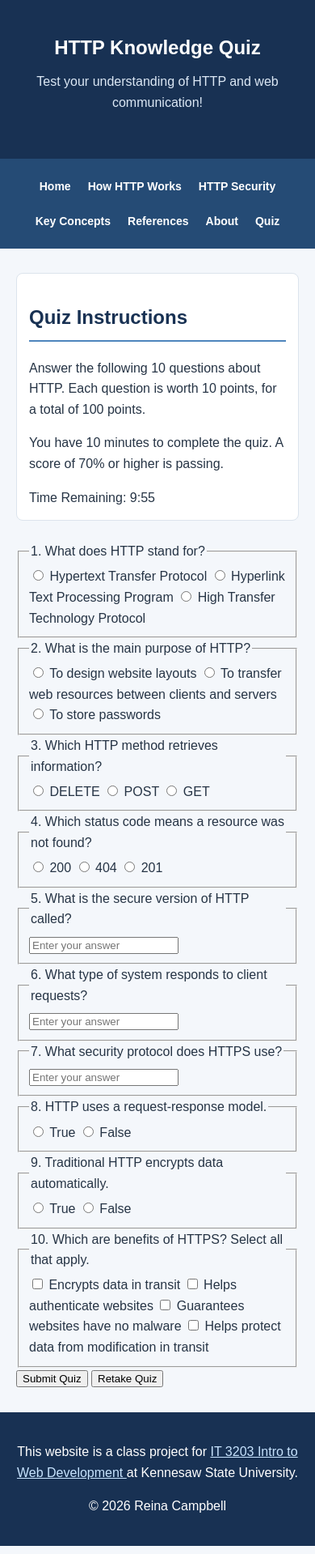
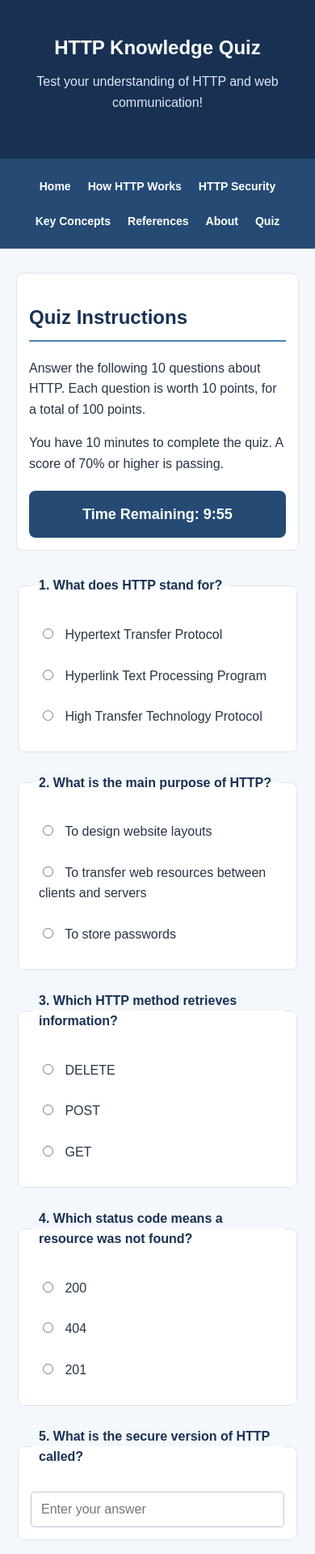
Before and after one commit to reinacampbell13/introtowebdev, a plain HTML site: page quiz.html in a window 390 px wide. Shown: the top 1919 px of the page at 81% size. Drawn offline with Linux system fonts and the light colour scheme.

Commit message:
Update style.css for http quiz

```diff
--- a/style.css
+++ b/style.css
@@ -210,3 +210,211 @@ footer a:hover {
         padding: 15px;
     }
 }
+
+/* =========================================
+   MILESTONE 2: HTTP QUIZ STYLING
+   The following styles improve the quiz
+   appearance and display user results.
+   ========================================= */
+
+/* Styles the countdown timer with a blue background */
+#timer {
+    background-color: #254b75;
+    color: white;
+    text-align: center;
+    font-size: 22px;
+    font-weight: bold;
+    padding: 15px;
+    margin-top: 20px;
+    border-radius: 8px;
+}
+
+/* Adds spacing around the entire quiz form */
+#quizForm {
+    margin-top: 25px;
+    margin-bottom: 30px;
+}
+
+/* Styles each question as a separate white box */
+fieldset {
+    background-color: white;
+    border: 1px solid #dce4ed;
+    border-radius: 8px;
+    padding: 25px;
+    margin-bottom: 20px;
+}
+
+/* Makes question titles bold and dark blue */
+legend {
+    color: #183153;
+    font-size: 18px;
+    font-weight: bold;
+    padding: 5px 10px;
+}
+
+/* Displays each answer choice on its own line */
+fieldset label {
+    display: block;
+    padding: 10px;
+    margin: 5px 0;
+    border-radius: 5px;
+    cursor: pointer;
+}
+
+/* Highlights answer choices when users hover over them */
+fieldset label:hover {
+    background-color: #eef5fc;
+}
+
+/* Adds spacing between radio buttons and answer text */
+input[type="radio"],
+input[type="checkbox"] {
+    margin-right: 10px;
+    cursor: pointer;
+}
+
+/* Styles the fill-in-the-blank text boxes */
+input[type="text"] {
+    width: 100%;
+    max-width: 450px;
+    padding: 12px;
+    margin-top: 10px;
+    border: 1px solid #b9c9da;
+    border-radius: 5px;
+    font-size: 16px;
+    box-sizing: border-box;
+}
+
+/* Highlights text boxes when users click inside them */
+input[type="text"]:focus {
+    outline: 2px solid #4e85bd;
+    border-color: #254b75;
+}
+
+/* Uses Flexbox to arrange the quiz buttons */
+.quiz-buttons {
+    display: flex;
+    gap: 15px;
+    flex-wrap: wrap;
+    justify-content: center;
+    margin: 25px 0;
+}
+
+/* Styles the Submit and Retake Quiz buttons */
+.quiz-buttons button {
+    background-color: #254b75;
+    color: white;
+    padding: 12px 25px;
+    border: none;
+    border-radius: 6px;
+    font-size: 16px;
+    font-weight: bold;
+    cursor: pointer;
+}
+
+/* Changes button color when users hover over them */
+.quiz-buttons button:hover {
+    background-color: #4e85bd;
+}
+
+/* Gives the Retake Quiz button a different color */
+#resetBtn {
+    background-color: #5b6573;
+}
+
+/* Adds a hover effect to the Retake Quiz button */
+#resetBtn:hover {
+    background-color: #3c4652;
+}
+
+/* Makes disabled buttons appear faded */
+.quiz-buttons button:disabled {
+    background-color: #aab4bf;
+    cursor: not-allowed;
+}
+
+/* Styles the overall quiz results section */
+#results {
+    margin-top: 30px;
+    padding: 25px;
+    border: 2px solid #dce4ed;
+    border-radius: 8px;
+    background-color: white;
+}
+
+/* Keeps the results hidden until the quiz is submitted */
+#results[hidden] {
+    display: none;
+}
+
+/* Centers the overall pass/fail score box */
+.final-result {
+    text-align: center;
+    padding: 25px;
+    margin: 20px 0;
+    border-radius: 8px;
+    font-size: 20px;
+    font-weight: bold;
+}
+
+/* Displays passing scores with green colors */
+.pass {
+    background-color: #e3f5e8;
+    color: #176b35;
+    border: 2px solid #3c9b5f;
+}
+
+/* Displays failing scores with red colors */
+.fail {
+    background-color: #fde8e8;
+    color: #a12626;
+    border: 2px solid #d9534f;
+}
+
+/* Adds spacing between individual question results */
+.question-result {
+    padding: 15px;
+    margin-bottom: 15px;
+    border-radius: 6px;
+}
+
+/* Highlights correct answers in green */
+.correct {
+    background-color: #e3f5e8;
+    border-left: 5px solid #3c9b5f;
+}
+
+/* Highlights incorrect answers in red */
+.incorrect {
+    background-color: #fde8e8;
+    border-left: 5px solid #d9534f;
+}
+
+/* Makes the question feedback headings easy to read */
+.question-result h3 {
+    margin-top: 0;
+}
+
+/* Adjusts quiz layout for phones and smaller screens */
+@media (max-width: 600px) {
+
+    fieldset {
+        padding: 15px;
+    }
+
+    legend {
+        font-size: 16px;
+    }
+
+    .quiz-buttons {
+        flex-direction: column;
+    }
+
+    .quiz-buttons button {
+        width: 100%;
+    }
+
+    #timer {
+        font-size: 18px;
+    }
+}
```
